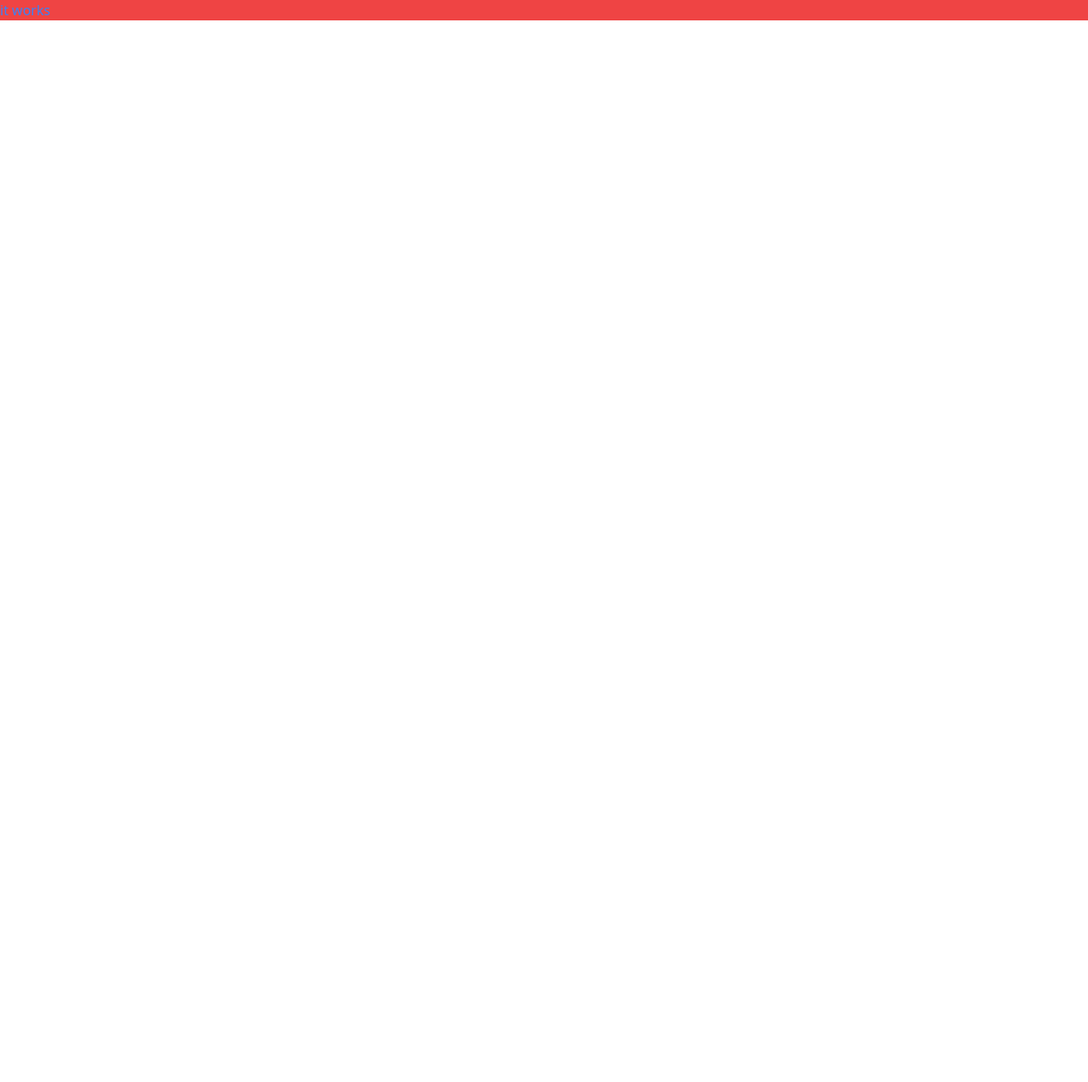
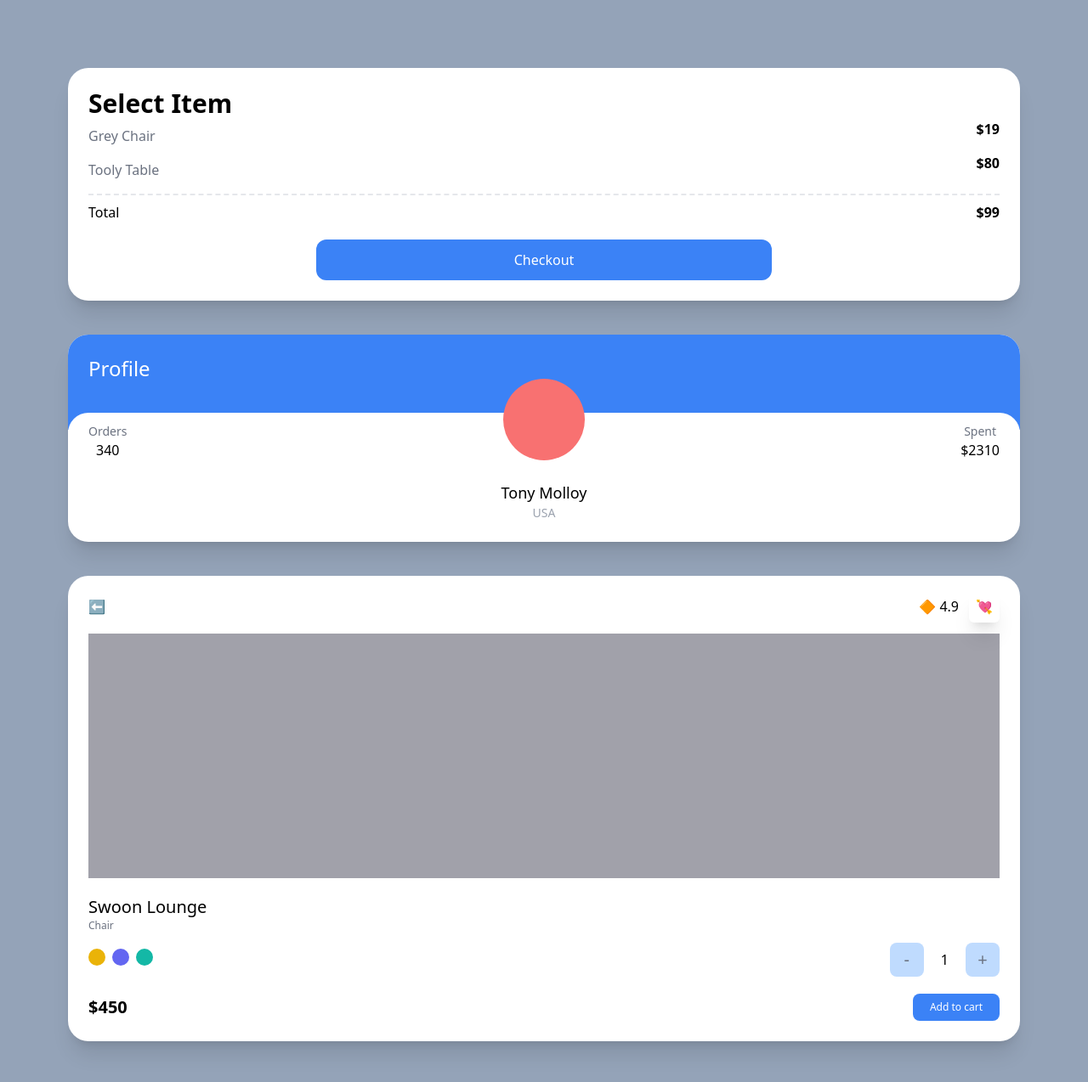
Before and after one commit to JYoungKweon/reactjs_carrot_market, a Next.js app: page / in a window 1280 px wide. Shown: the top 1274 px of the page at 85% size. Before the commit the page ends 800 px from the top, so only its background shows below. Built offline with nearby package versions, Linux system fonts and the light colour scheme.

Commit message:
practicing TailwindCSS_1
syntax, modifier

```diff
--- a/pages/index.tsx
+++ b/pages/index.tsx
@@ -2,8 +2,93 @@
 
 const Home: NextPage = () => {
   return (
-    <div className="bg-red-500">
-      <h1 className="text-blue-500">it works</h1>
+    <div className="bg-slate-400 py-20 px-20 grid gap-10 min-h-screen">
+      {/* Example No.1 */}
+      <div className="bg-white p-6 rounded-3xl shadow-xl">
+        <span className="font-semibold text-3xl">Select Item</span>
+        <div className="flex justify-between">
+          <span className="text-gray-500 my-2">Grey Chair</span>
+          <span className="font-semibold">$19</span>
+        </div>
+        <div className="flex justify-between">
+          <span className="text-gray-500 my-2">Tooly Table</span>
+          <span className="font-semibold">$80</span>
+        </div>
+        <div className="mt-2 pt-2 border-t-2 border-dashed flex justify-between">
+          <span>Total</span>
+          <span className="font-semibold">$99</span>
+        </div>
+        <button
+          className="block mt-5 bg-blue-500 text-white p-3
+        text-center rounded-xl w-2/4 mx-auto
+        hover:bg-teal-500 hover:text-black active:bg-yellow-500
+        "
+        >
+          Checkout
+        </button>
+      </div>
+      {/* Example No.2 */}
+      <div className="bg-white overflow-hidden rounded-3xl shadow-xl">
+        <div className="bg-blue-500 p-6 pb-14">
+          <span className="text-white text-2xl">Profile</span>
+        </div>
+        <div className="rounded-3xl p-6 relative -top-5 bg-white">
+          <div
+            className="flex relative -top-16
+           items-end justify-between"
+          >
+            <div className="flex flex-col items-center">
+              <span className="text-sm text-gray-500">Orders</span>
+              <span className="font-medium">340</span>
+            </div>
+            <div className="h-24 w-24 bg-red-400 rounded-full" />
+            <div className="flex flex-col items-center">
+              <span className="text-sm text-gray-500">Spent</span>
+              <span className="font-medium">$2310</span>
+            </div>
+          </div>
+          <div className="relative -mt-10 -mb-5 flex flex-col items-center">
+            <span className="text-lg font-medium">Tony Molloy</span>
+            <span className="text-sm text-gray-400">USA</span>
+          </div>
+        </div>
+      </div>
+      <div className="bg-white p-6 rounded-3xl shadow-xl">
+        <div className="flex mb-5 justify-between items-center">
+          <span>⬅</span>
+          <div className="space-x-3">
+            <span>🔶 4.9</span>
+            <span className="shadow-xl p-2 rounded-md">💘</span>
+          </div>
+        </div>
+        <div className="bg-zinc-400 h-72 mb-5" />
+        <div className="flex flex-col">
+          <span className="font-medium text-xl">Swoon Lounge</span>
+          <span className="text-xs text-gray-500">Chair</span>
+          <div className="mt-3 mb-5 flex justify-between items-center">
+            <div className="space-x-2">
+              <button className="w-5 h-5 rounded-full bg-yellow-500" />
+              <button className="w-5 h-5 rounded-full bg-indigo-500" />
+              <button className="w-5 h-5 rounded-full bg-teal-500" />
+            </div>
+            <div className="flex items-center space-x-5">
+              <button className="p-1.5 bg-blue-200 flex rounded-lg justify-center items-center aspect-square w-10 text-xl text-gray-500">
+                -
+              </button>
+              <span>1</span>
+              <button className="p-1.5 bg-blue-200 flex rounded-lg justify-center items-center aspect-square w-10 text-xl text-gray-500">
+                +
+              </button>
+            </div>
+          </div>
+          <div className="flex justify-between items-center">
+            <span className="font-semibold text-xl">$450</span>
+            <button className="bg-blue-500 py-2 px-5 rounded-lg text-xs text-center text-white ">
+              Add to cart
+            </button>
+          </div>
+        </div>
+      </div>
     </div>
   );
 };
```
